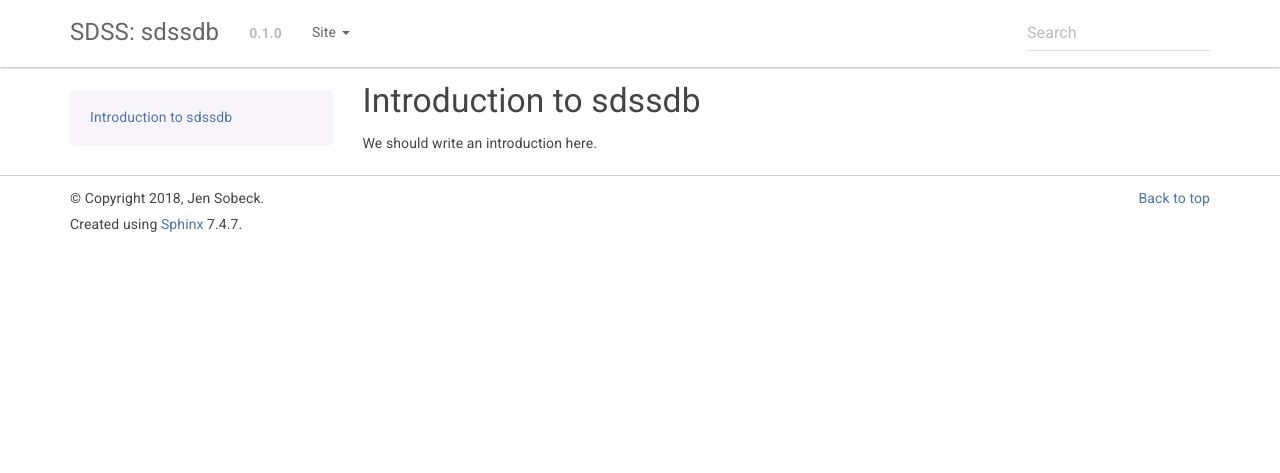
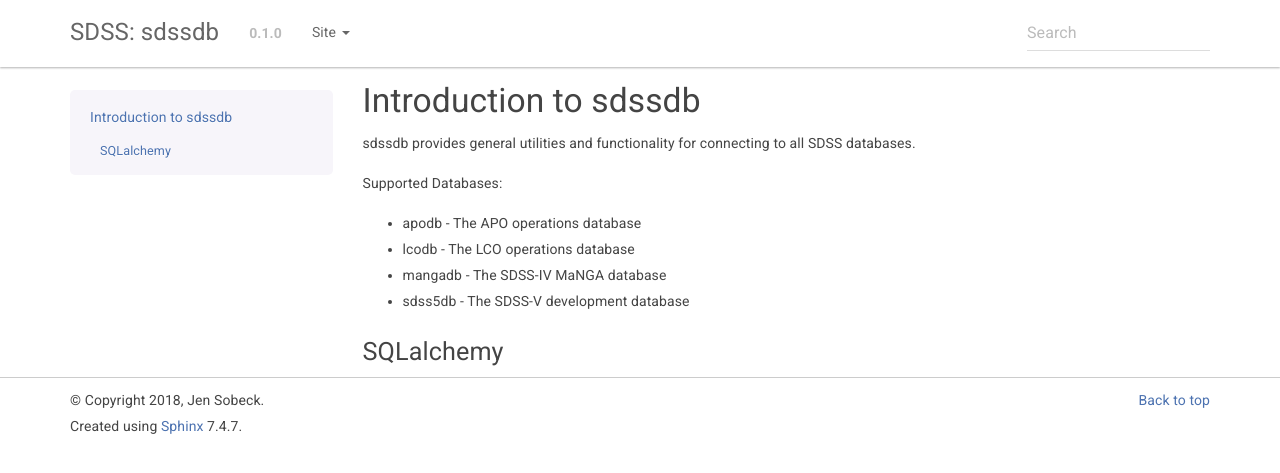
Before and after one commit to sdss/sdssdb, a Sphinx documentation site: the page built from docs/sphinx/intro.rst, in a window 1280 px wide. Shown: the top 473 px of the page. Built offline with Sphinx 7.4.7, drawn with Linux system fonts in a browser that asks for light colours; the version number is read from the project's files by our own code.

Commit message:
adding additional connections for utah machines

```diff
--- a/docs/sphinx/intro.rst
+++ b/docs/sphinx/intro.rst
@@ -4,4 +4,16 @@
 Introduction to sdssdb
 ===============================
 
-We should write an introduction here.
+sdssdb provides general utilities and functionality for connecting to all SDSS databases.
+
+
+Supported Databases:
+
+* apodb -  The APO operations database
+* lcodb - The LCO operations database
+* mangadb - The SDSS-IV MaNGA database
+* sdss5db - The SDSS-V development database
+
+
+SQLalchemy
+----------
```
Also changed, not shown: 1 other file.
